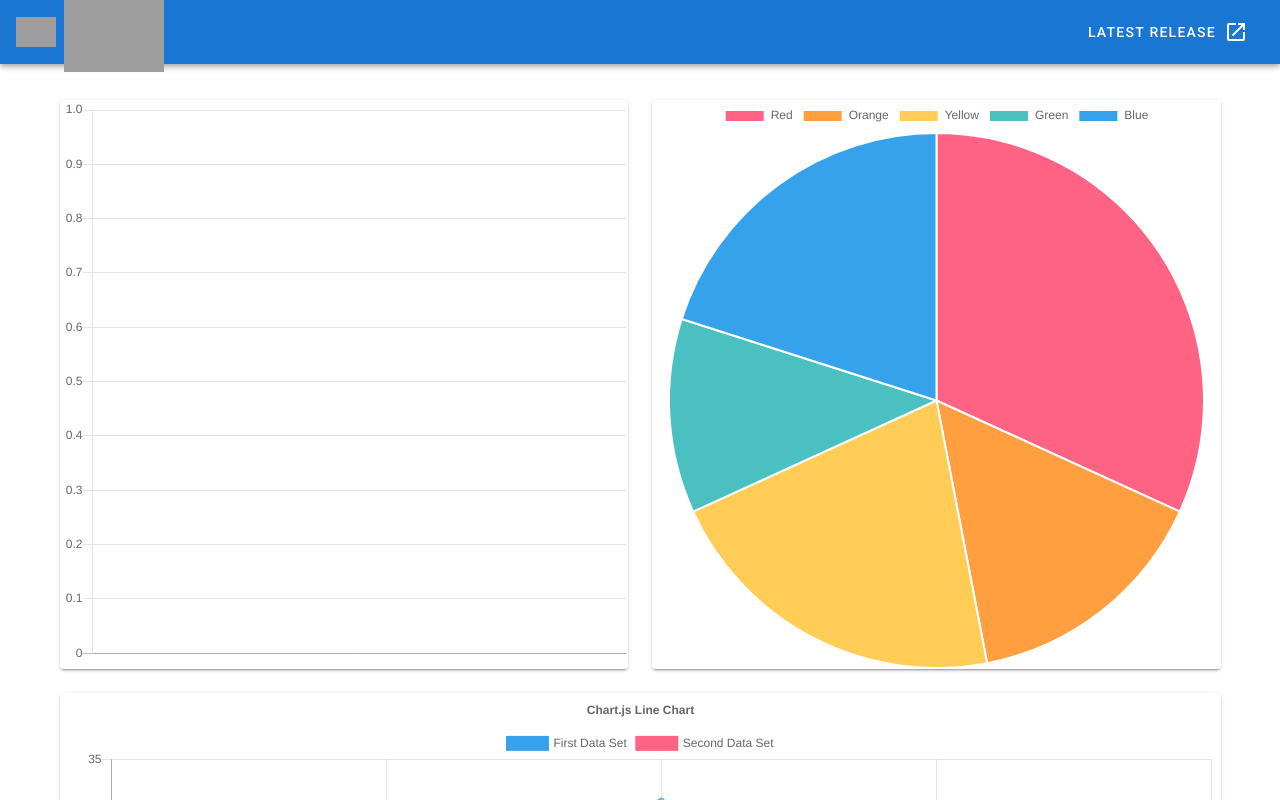
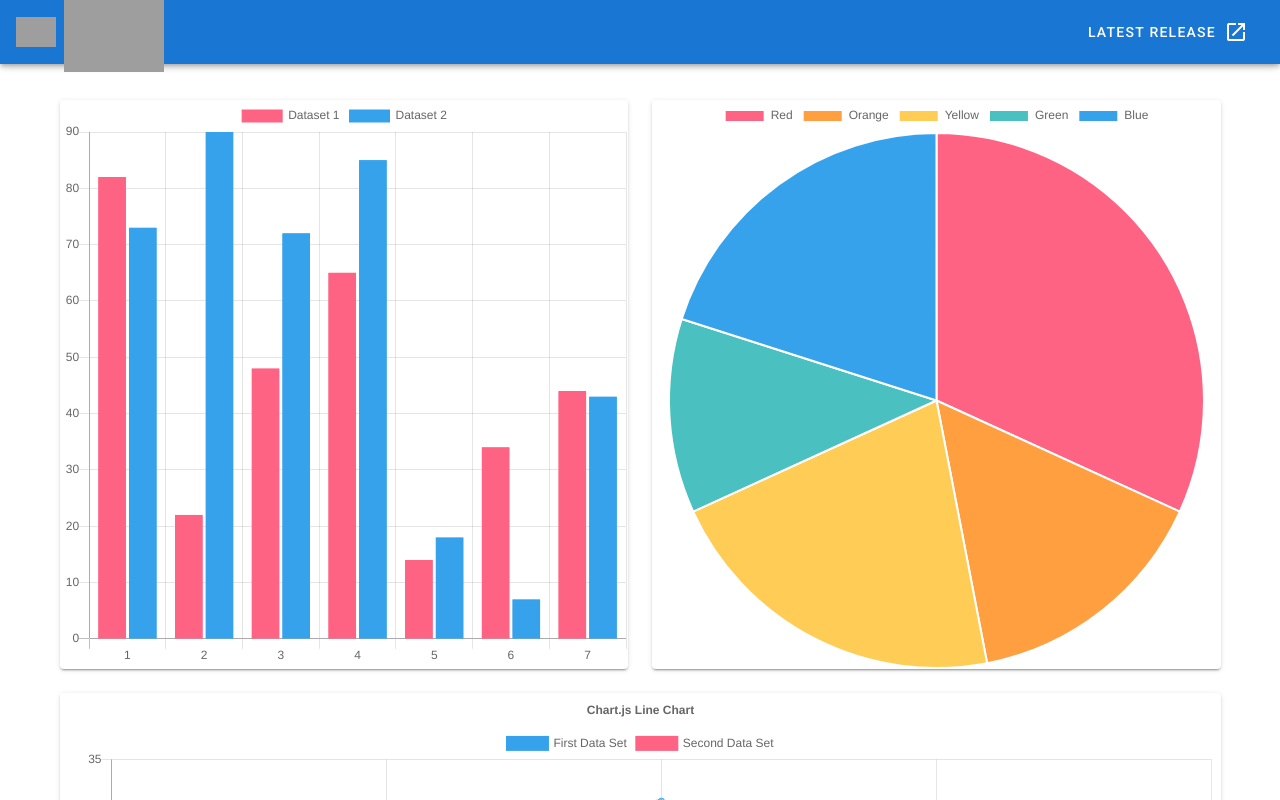
Before and after one commit to Elucidateqt/vue-dashboard-boilerplate, a Vue app: page / in a window 1280 px wide. Shown: the top 800 px of the page. Built offline with nearby package versions, Linux system fonts and the light colour scheme; grey boxes are pictures that could not be loaded.

Commit message:
example bar-chart

```diff
--- a/src/components/Dashboard.vue
+++ b/src/components/Dashboard.vue
@@ -20,7 +20,7 @@
     <v-row class="text-center">
       <v-col cols="6">
         <v-card>
-          <bar-chart></bar-chart>
+          <bar-chart :chart-data="dummyData.barChart.data"></bar-chart>
         </v-card>
       </v-col>
       <v-col cols="6">
@@ -51,17 +51,9 @@ import colors from '../lib/constants/colors';
     data: () => ({
       dummyData: {
         barChart: {
-          data: {
-            labels: [],
-            datasets: [
-              {
-                backgroundColor: "rgb(77, 186, 135)",
-                label: "Game Overs",
-                data: []
-              }
-            ]
-          },
+          data: {},
           options: {
+            responsive: true,
             scales: {
               yAxes: [
                 {
@@ -74,16 +66,7 @@ import colors from '../lib/constants/colors';
           }
         },
         pieChart: {
-          data: {
-            labels: [],
-            datasets: [
-              {
-                backgroundColor: "rgb(77, 186, 135)",
-                label: "Game Overs",
-                data: []
-              }
-            ]
-          },
+          data: {},
           options: {}
         },
         lineChart: {
@@ -169,6 +152,40 @@ import colors from '../lib/constants/colors';
             'Green',
             'Blue'
           ]}
+
+        this.dummyData.barChart.data = {
+			labels: ['1', '2', '3', '4', '5', '6', '7'],
+			datasets: [{
+				label: 'Dataset 1',
+				backgroundColor: colors.red,
+				borderColor: colors.red,
+				borderWidth: 1,
+				data: [
+					this.getRandomScalingFactor(),
+					this.getRandomScalingFactor(),
+					this.getRandomScalingFactor(),
+					this.getRandomScalingFactor(),
+					this.getRandomScalingFactor(),
+					this.getRandomScalingFactor(),
+					this.getRandomScalingFactor()
+				]
+			}, {
+				label: 'Dataset 2',
+				backgroundColor: colors.blue,
+				borderColor: colors.blue,
+				borderWidth: 1,
+				data: [
+					this.getRandomScalingFactor(),
+					this.getRandomScalingFactor(),
+					this.getRandomScalingFactor(),
+					this.getRandomScalingFactor(),
+					this.getRandomScalingFactor(),
+					this.getRandomScalingFactor(),
+					this.getRandomScalingFactor(),
+				]
+			}]
+
+		};
       },
       getRandomInt () {
         return Math.floor(Math.random() * (50 - 5 + 1)) + 5
@@ -179,3 +196,6 @@ import colors from '../lib/constants/colors';
     }
   }
 </script>
+
+<style>
+</style>
```
Lines whose indentation alone changed are shown as unchanged.
